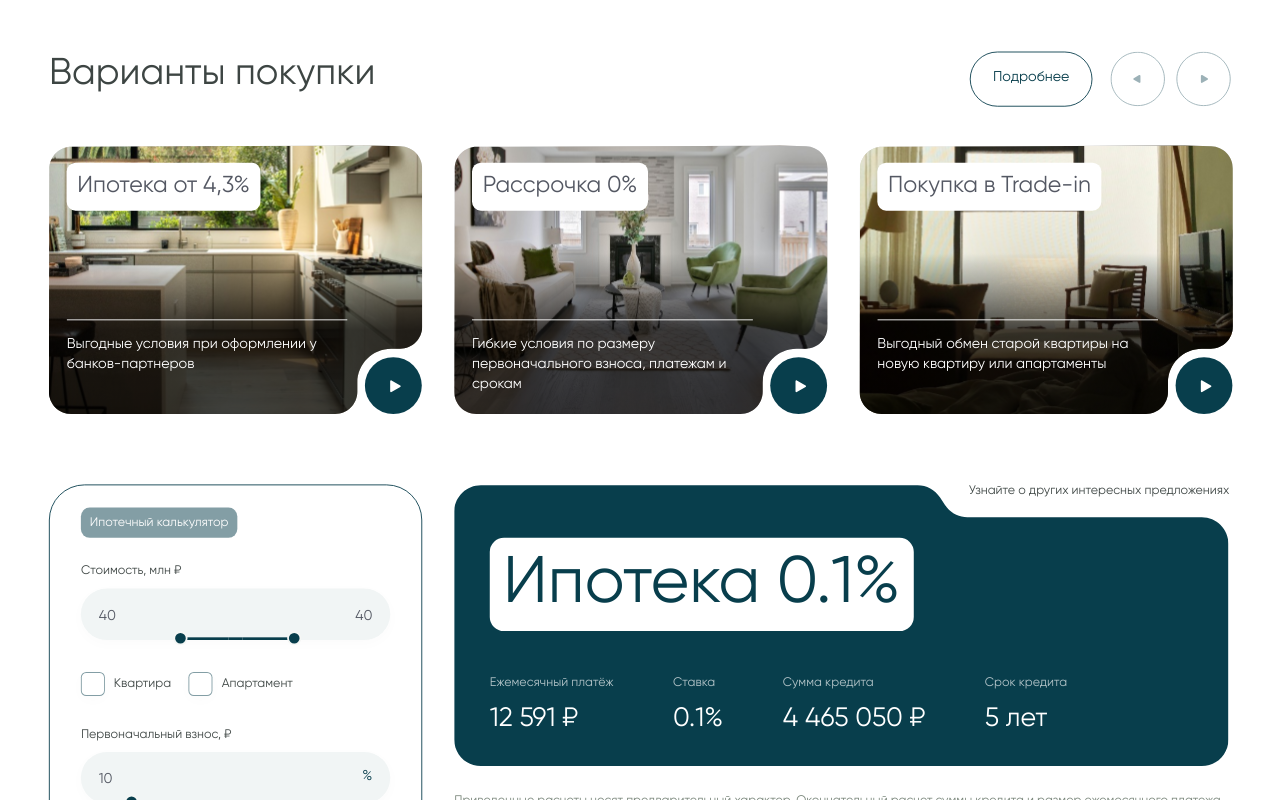
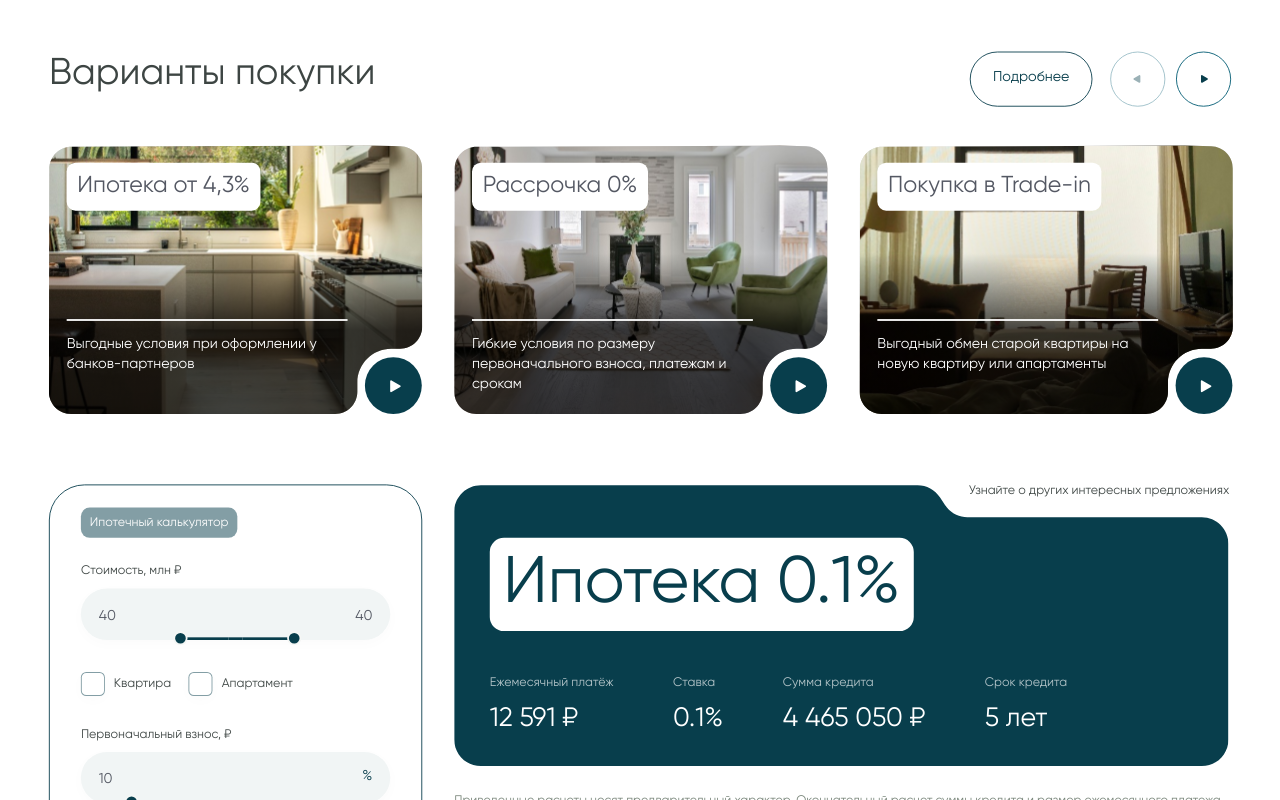
Before and after one commit to fedor11235/involta, a Nuxt app: page / in a window 1280 px wide. Shown: the top 800 px of the page. Built offline with nearby package versions, Linux system fonts and the light colour scheme.

Commit message:
join component

```diff
--- /dev/null
+++ b/components/ArrowControl.vue
@@ -0,0 +1,55 @@
+<template>
+  <div @pointerdown="handlerPointerdown" :class="['btn-circle', {'btn-circle_active': modelValue}, {'btn-circle_disable': isDisable}]">
+    <svg xmlns="http://www.w3.org/2000/svg" width="62" height="62" viewBox="0 0 62 62" fill="none">
+      <path v-if="side === 'left'" class="btn-circle__arrow" d="M26.5 29.9465C25.8333 30.3314 25.8333 31.2936 26.5 31.6785L32.5 35.1426C33.1667 35.5275 34 35.0464 34 34.2766L34 27.3484C34 26.5786 33.1667 26.0975 32.5 26.4824L26.5 29.9465Z" :fill="modelValue? 'white':'#083E4C'"/>
+      <path v-else-if="side === 'right'" class="btn-circle__arrow" d="M35.5 29.9465C36.1667 30.3314 36.1667 31.2936 35.5 31.6785L29.5 35.1426C28.8333 35.5275 28 35.0464 28 34.2766L28 27.3484C28 26.5786 28.8333 26.0975 29.5 26.4824L35.5 29.9465Z" :fill="modelValue? 'white':'#083E4C'"/>
+    </svg>
+  </div>
+</template>
+
+<script lang="ts" setup>
+const emit = defineEmits<{
+  (e: "update:modelValue", value: boolean): void;
+}>();
+
+const props = defineProps<{
+  modelValue?: boolean;
+  isDisable?: boolean;
+  side: 'left' | 'right'
+}>();
+
+function handlerPointerdown() {
+  if(props.isDisable) return
+  emit('update:modelValue', true)
+  document.addEventListener('pointerup', handlerPointerup)
+}
+
+function handlerPointerup() {
+  emit('update:modelValue', false)
+  document.removeEventListener('pointerup', handlerPointerup)
+}
+
+</script>
+
+<style lang="scss" scoped>
+.btn-circle {
+  cursor: pointer;
+  transition: opacity .3s, scale .3s, background-color .3s;
+  width: 62px;
+  height: 62px;
+  border: 1px solid #005B73;
+  border-radius: 50%;
+  box-sizing: border-box;
+  display: flex;
+  align-items: center;
+  justify-content: center;
+  &_disable {
+    opacity: .4;
+    cursor: default;
+  }
+  &_active {
+    scale: 1.12;
+    background-color: #005B73;
+  }
+}
+</style>
--- a/components/ArrowLeft.vue
+++ /dev/null
@@ -1,30 +0,0 @@
-<template>
-  <svg @pointerenter="handlerPointerEnter" @pointerleave="handlerPointerLeave" class="arrow" xmlns="http://www.w3.org/2000/svg" width="62" height="62" viewBox="0 0 62 62" fill="none">
-    <g :opacity="isHover? 1: 0.4" class="arrow__view">
-      <path d="M1 30.8125C1 47.381 14.4315 60.8125 31 60.8125C47.5685 60.8125 61 47.381 61 30.8125C61 14.244 47.5685 0.8125 31 0.8125C14.4315 0.8125 1 14.244 1 30.8125Z" stroke="#083E4C"/>
-      <path d="M26.5 29.9465C25.8333 30.3314 25.8333 31.2936 26.5 31.6785L32.5 35.1426C33.1667 35.5275 34 35.0464 34 34.2766L34 27.3484C34 26.5786 33.1667 26.0975 32.5 26.4824L26.5 29.9465Z" fill="#083E4C"/>
-    </g>
-  </svg>
-</template>
-
-<script lang="ts" setup>
-import { ref } from 'vue'
-
-const isHover = ref(false)
-
-function handlerPointerEnter() {
-  isHover.value = true
-}
-function handlerPointerLeave() {
-  isHover.value = false
-}
-</script>
-
-<style lang="scss" scoped>
-.arrow {
-  cursor: pointer;
-  &__view {
-    transition: all .6s;
-  }
-}
-</style>
--- a/components/ArrowRight.vue
+++ /dev/null
@@ -1,30 +0,0 @@
-<template>
-  <svg @pointerenter="handlerPointerEnter" @pointerleave="handlerPointerLeave" class="arrow" xmlns="http://www.w3.org/2000/svg" width="62" height="62" viewBox="0 0 62 62" fill="none">
-    <g :opacity="isHover? 1: 0.4" class="arrow__view">
-      <path d="M61 30.8125C61 47.381 47.5685 60.8125 31 60.8125C14.4315 60.8125 1 47.381 1 30.8125C1 14.244 14.4315 0.8125 31 0.8125C47.5685 0.8125 61 14.244 61 30.8125Z" stroke="#083E4C"/>
-      <path d="M35.5 29.9465C36.1667 30.3314 36.1667 31.2936 35.5 31.6785L29.5 35.1426C28.8333 35.5275 28 35.0464 28 34.2766L28 27.3484C28 26.5786 28.8333 26.0975 29.5 26.4824L35.5 29.9465Z" fill="#083E4C"/>
-    </g>
-  </svg>
-</template>
-
-<script lang="ts" setup>
-import { ref } from 'vue'
-
-const isHover = ref(false)
-
-function handlerPointerEnter() {
-  isHover.value = true
-}
-function handlerPointerLeave() {
-  isHover.value = false
-}
-</script>
-
-<style lang="scss" scoped>
-.arrow {
-  cursor: pointer;
-  &__view {
-    transition: all .6s;
-  }
-}
-</style>
--- a/components/BtnControl.vue
+++ b/components/BtnControl.vue
@@ -1,22 +1,61 @@
 <template>
-  <div class="btn">
+  <div
+    @pointerdown="handlerPointerdown"
+    :class="[
+      'btn',
+      {'btn_empty': version==='empty'},
+      {'btn_filled': version==='filled'},
+      {'btn_active': modelValue}
+    ]">
     <slot />
   </div>
 </template>
 
+<script lang="ts" setup>
+const emit = defineEmits<{
+  (e: "update:modelValue", value: boolean): void;
+}>();
+
+defineProps<{
+  version: 'empty' | 'filled'
+  modelValue: boolean
+}>();
+
+function handlerPointerdown() {
+  emit('update:modelValue', true)
+  document.addEventListener('pointerup', handlerPointerup)
+}
+
+function handlerPointerup() {
+  emit('update:modelValue', false)
+  document.removeEventListener('pointerup', handlerPointerup)
+}
+</script>
+
 <style lang="scss" scoped>
 .btn {
-  color: #FFF;
   font-family: GilroyRegular;
   font-size: 16px;
   font-weight: 500;
   line-height: 100%;
   border-radius: 100px;
-  border: 1px solid #083E4C;
-  background: #083E4C;
   padding: 20px 25px;
   width: fit-content;
-  margin-top: 40px;
   cursor: pointer;
+  transition:
+    color .3s, background-color .3s, border .3s;
+  &_empty {
+    border: 1px solid #083E4C;
+    color: #083E4C;
+  }
+  &_filled {
+    border: 1px solid #083E4C;
+    background: #083E4C;
+    color: #FFF;
+  }
+  &_active {
+    background-color: #005B73;
+    color: white;
+  }
 }
 </style>
--- a/components/CardInfo.vue
+++ b/components/CardInfo.vue
@@ -3,25 +3,23 @@
   <svg @pointerenter="handlerPointerEnter" @pointerleave="handlerPointerLeave" class="card__view" xmlns="http://www.w3.org/2000/svg" xmlns:xlink="http://www.w3.org/1999/xlink" width="420" height="303" viewBox="0 0 420 303" fill="none">
     <path d="M0.458642 27.1687C0.481522 13.4179 11.6053 2.26692 25.356 2.21049L366 0.8125L395.694 1.63734C409.226 2.01322 420 13.0909 420 26.6277V39.3125V204.312C420 218.12 408.807 229.312 395 229.312H385C364.013 229.312 347 246.326 347 267.312V277.812C347 291.62 335.807 302.812 322 302.812H25.0416C11.2183 302.812 0.018666 291.594 0.0416665 277.771L0.458642 27.1687Z" fill="#D9D9D9"/>
     <path d="M0.458642 27.1687C0.481522 13.4179 11.6053 2.26692 25.356 2.21049L366 0.8125L395.694 1.63734C409.226 2.01322 420 13.0909 420 26.6277V39.3125V204.312C420 218.12 408.807 229.312 395 229.312H385C364.013 229.312 347 246.326 347 267.312V277.812C347 291.62 335.807 302.812 322 302.812H25.0416C11.2183 302.812 0.018666 291.594 0.0416665 277.771L0.458642 27.1687Z" :fill="`url(#pattern-${img})`"/>
-    <path d="M0.458642 27.1687C0.481522 13.4179 11.6053 2.26692 25.356 2.21049L366 0.8125L395.694 1.63734C409.226 2.01322 420 13.0909 420 26.6277V39.3125V204.312C420 218.12 408.807 229.312 395 229.312H385C364.013 229.312 347 246.326 347 267.312V277.812C347 291.62 335.807 302.812 322 302.812H25.0416C11.2183 302.812 0.018666 291.594 0.0416665 277.771L0.458642 27.1687Z" fill="url(#paint0_linear_1_1842)" fill-opacity="0.7"/>
+    <path d="M0.458642 27.1687C0.481522 13.4179 11.6053 2.26692 25.356 2.21049L366 0.8125L395.694 1.63734C409.226 2.01322 420 13.0909 420 26.6277V39.3125V204.312C420 218.12 408.807 229.312 395 229.312H385C364.013 229.312 347 246.326 347 267.312V277.812C347 291.62 335.807 302.812 322 302.812H25.0416C11.2183 302.812 0.018666 291.594 0.0416665 277.771L0.458642 27.1687Z" :fill="`url(#paint-line-${img})`" fill-opacity="0.7"/>
     <defs>
       <pattern :id="`pattern-${img}`" patternContentUnits="objectBoundingBox" width="1" height="1">
         <use :xlink:href="`#imag-${img}`" transform="matrix(0.00156463 0 0 0.00245235 -0.157143 -0.370861)"/>
       </pattern>
-      <image :class="{'card__image_scale': isHover}" :id="`imag-${img}`" width="840" height="559" :href="img"/>
-      <linearGradient id="paint0_linear_1_1842" x1="172" y1="294.812" x2="172" y2="121.813" gradientUnits="userSpaceOnUse">
+      <image :class="{'card__image_scale': isHoverCard}" :id="`imag-${img}`" width="840" height="559" :href="img"/>
+      <linearGradient :id="`paint-line-${img}`" x1="172" y1="294.812" x2="172" y2="121.813" gradientUnits="userSpaceOnUse">
         <stop offset="0.500753"/>
         <stop offset="1" stop-opacity="0"/>
       </linearGradient>
     </defs>
   </svg>
-  <svg class="card__btn" xmlns="http://www.w3.org/2000/svg" width="65" height="66" viewBox="0 0 65 66" fill="none">
-    <circle cx="32.5" cy="33.3125" r="32.5" fill="#083E4C"/>
+  <svg  @pointerenter="handlerPointerEnter" @pointerleave="handlerPointerLeave" :class="['card__btn', {'card__btn_active': isHoverCard}]" xmlns="http://www.w3.org/2000/svg" width="65" height="66" viewBox="0 0 65 66" fill="none">
+    <circle cx="32.5" cy="33.3125" r="32.5" :fill="isHoverCard? '#005B73': '#083E4C'"/>
     <path d="M40.3889 33.1687C41.0556 33.5536 41.0556 34.5158 40.3889 34.9007L30.3889 40.6742C29.7222 41.0591 28.8889 40.578 28.8889 39.8082L28.8889 28.2612C28.8889 27.4914 29.7222 27.0103 30.3889 27.3952L40.3889 33.1687Z" fill="white"/>
   </svg>
-  <svg class="card__delmiter" xmlns="http://www.w3.org/2000/svg" width="316" height="2" viewBox="0 0 316 2" fill="none">
-    <path d="M0 0.8125H316" stroke="white"/>
-  </svg>
+  <div class="card__delmiter"></div>
   <div class="card__title">
     {{ title }}
   </div>
@@ -41,13 +39,13 @@ defineProps<{
   img: string;
 }>();
 
-const isHover = ref(false)
+const isHoverCard = ref(false)
 
 function handlerPointerEnter() {
-  isHover.value = true
+  isHoverCard.value = true
 }
 function handlerPointerLeave() {
-  isHover.value = false
+  isHoverCard.value = false
 }
 </script>
 
@@ -66,6 +64,7 @@ function handlerPointerLeave() {
     padding: 10px 12px;
     border-radius: 10px;
     background: #FFF;
+    pointer-events: none;
   }
   &__text {
     position: absolute;
@@ -77,6 +76,7 @@ function handlerPointerLeave() {
     font-size: 16px;
     font-weight: 500;
     line-height: 140%;
+    pointer-events: none;
   }
   &__view {
     cursor: pointer;
@@ -96,7 +96,11 @@ function handlerPointerLeave() {
     position: absolute;
     top: 196px;
     left: 20px;
+    width: 316px;
+    height: 2px;
+    background-color: white;
     z-index: 1;
+    pointer-events: none;
   }
   &__btn {
     position: absolute;
@@ -105,6 +109,13 @@ function handlerPointerLeave() {
     width: 65px;
     height: 65px;
     cursor: pointer;
+    transition: rotate .3s;
+    &_active {
+      rotate: -135deg;
+    }
+    circle {
+      transition: fill .3s;
+    }
   }
 }
 </style>
--- a/components/HeaderPage.vue
+++ b/components/HeaderPage.vue
@@ -2,23 +2,26 @@
   <div class="header">
     <div class="header__title">Варианты покупки</div>
     <div class="header__menu">
-      <div class="header__menu_more">Подробнее</div>
+      <BtnControl v-model="isClickArroeRight" version="empty">Подробнее</BtnControl>
+      <!-- <div :class="['header__menu_more', {'header__menu_more_active': isClickArroeRight}]">Подробнее</div> -->
       <div class="header__menu_arrows">
-        <ArrowLeft />
-        <ArrowRight />
+        <ArrowControl isDisable side="left" />
+        <ArrowControl side="right" v-model="isClickArroeRight" />
       </div>
     </div>
   </div>
 </template>
 
 <script lang="ts" setup>
+import { ref } from 'vue'
+
+const isClickArroeRight = ref(false)
 </script>
 
 <style lang="scss" scoped>
 .header {
   display: flex;
   justify-content: space-between;
-  // padding: 0 55px;
   box-sizing: border-box;
   &__title {
     color: #3D4543;
@@ -30,17 +33,6 @@
   &__menu {
     display: flex;
     column-gap: 20px;
-    &_more {
-      color: #083E4C;
-      font-family: GilroyRegular;
-      border: 1px solid #083E4C;
-      border-radius: 100px;
-      padding: 20px 25px;
-      font-size: 16px;
-      font-weight: 500;
-      line-height: 100%;
-      cursor: pointer;
-    }
     &_arrows {
       display: flex;
       column-gap: 12px;
--- a/pages/index.vue
+++ b/pages/index.vue
@@ -11,7 +11,7 @@
         <div class="page__warning">
           Приведенные расчеты носят предварительный характер. Окончательный расчет суммы кредита и размер ежемесячного платежа производится банком после предоставления оценки платежеспособности клиента.
         </div>
-        <BtnControl>Подать заявку на точный расчёт</BtnControl>
+        <BtnControl v-model="isApply" version="filled">Подать заявку на точный расчёт</BtnControl>
       </div>
     </div>
   </div>
@@ -27,6 +27,7 @@ import cardThree from "~/assets/img/card-three.jpg"
 const widthNormal = 1440
 
 const scaleCards = ref(1)
+const isApply = ref(false)
 
 const cardsInfo = [
   {
```
